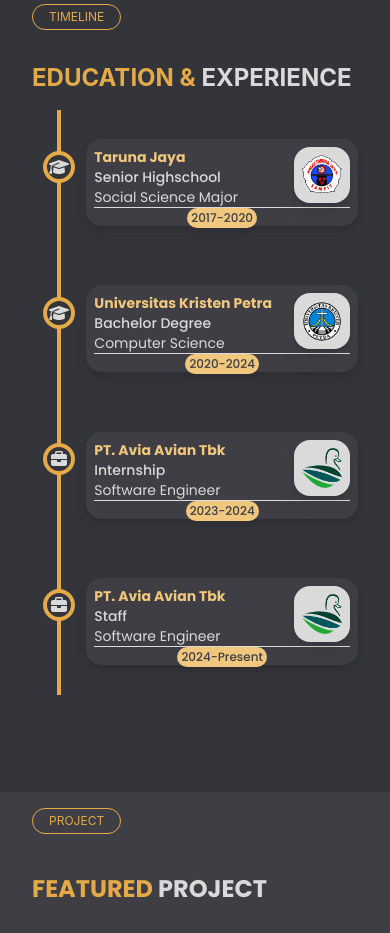
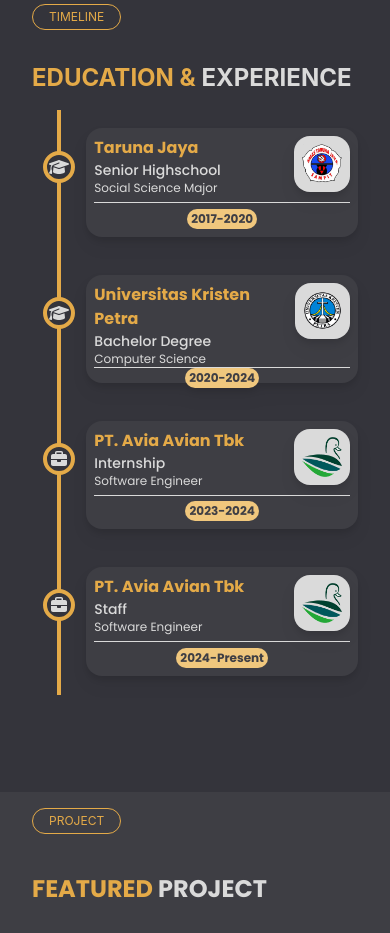
Before and after one commit to aldocahyadi30/portfolio-web, a React (Create React App) app: page / in a window 390 px wide. Shown: the part 1740-2673 px from the top of the page. Built offline with nearby package versions, Linux system fonts and the light colour scheme.

Commit message:
Update timeline mobile view

```diff
--- a/src/components/TimelineItem.js
+++ b/src/components/TimelineItem.js
@@ -21,7 +21,7 @@
           <img src={img} alt={name} className="w-[30%] mb-2"></img>
           <p className="font-display text-hunyadi-yellow lg:text-2xl font-bold text-center h-[20%]">{name}</p>
           <p className="font-display text-platinum lg:text-xl font-medium">{detail}</p>
-          <p className="font-display text-platinum lg:text-xl font-light">{position}</p>
+          <p className="font-display text-platinum lg:text-lg font-light">{position}</p>
 
           <div className="absolute bg-xanthous rounded-2xl py-1 px-4 drop-shadow-lg bottom-4">
             <p className="font-display text-raisin-black lg:text-sm font-bold">{date}</p>
@@ -43,19 +43,19 @@
         </div>
       </div>
       <div className="basis-5/6 py-2 lg:hidden flex items-center">
-        <div className="h-4/6 w-full bg-onyx rounded-2xl drop-shadow-lg flex flex-col p-2">
+        <div className="h-5/6 w-full bg-onyx rounded-2xl drop-shadow-lg flex flex-col p-2">
           <div className="w-full flex flex-row justify-between">
             <div>
-              <p className="font-display text-sunset text-sm sm:text-2xl font-bold">{name}</p>
+              <p className="font-display text-hunyadi-yellow text-base sm:text-2xl font-bold">{name}</p>
               <p className="font-display text-platinum text-sm sm:text-xl font-medium">{detail}</p>
-              <p className="font-display text-platinum text-sm sm:text-xl font-normal">{position}</p>
+              <p className="font-display text-platinum text-xs sm:text-lg font-normal">{position}</p>
             </div>
             <div className="size-14 sm:size-24 bg-platinum rounded-2xl drop-shadow-lg flex items-center justify-center p-2">
               <img src={img} alt={name} className="size-auto"></img>
             </div>
           </div>
           <hr className="border-platinum w-full mt-auto" />
-          <p className="font-display text-onyx text-xs  font-medium mt-auto bg-sunset w-fit py-0.5 px-1 rounded-xl self-center">{date}</p>
+          <p className="font-display text-onyx text-xs font-bold mt-auto bg-sunset w-fit py-0.5 px-1 rounded-xl self-center">{date}</p>
         </div>
       </div>
     </div>
```
